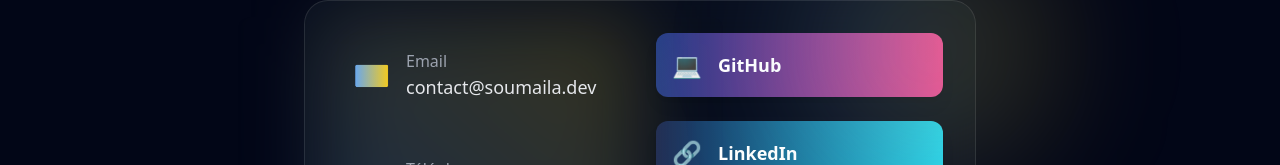
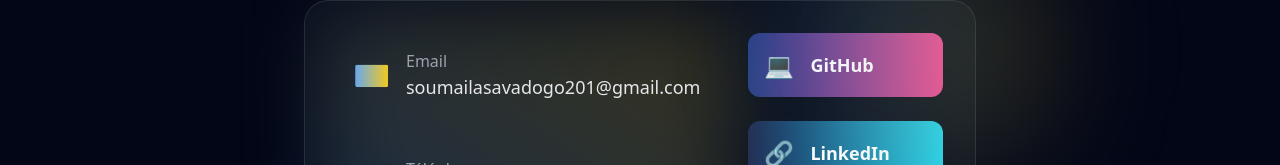
Before and after one commit to 01warrior/portfolio, a React (Vite) app: page / in a window 1280 px wide. Shown: the part 3262-3427 px from the top of the page. Built offline with nearby package versions, Linux system fonts and the light colour scheme.

Commit message:
modification

```diff
--- a/src/components/App.jsx
+++ b/src/components/App.jsx
@@ -303,8 +303,8 @@
               </div>
               <div>
                 <p className="text-gray-400">Email</p>
-                <a href="mailto:contact@example.com" className="text-lg text-gray-200 hover:text-yellow-400 transition-colors">
-                  contact@soumaila.dev
+                <a href="mailto:soumailasavadogo201@gmail.com" className="text-lg text-gray-200 hover:text-yellow-400 transition-colors">
+                  soumailasavadogo201@gmail.com
                 </a>
               </div>
             </div>
--- a/src/index.css
+++ b/src/index.css
@@ -152,4 +152,5 @@
       background-position: 100% 100%;
     }
   }
+
 }
```
